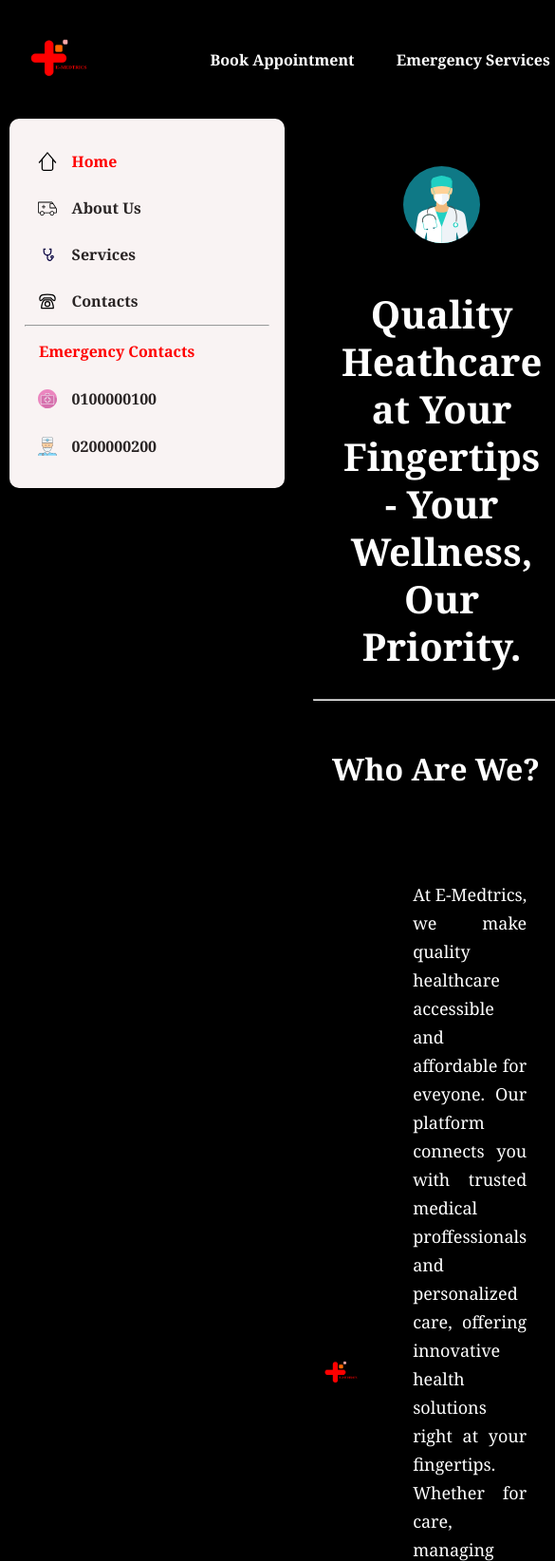
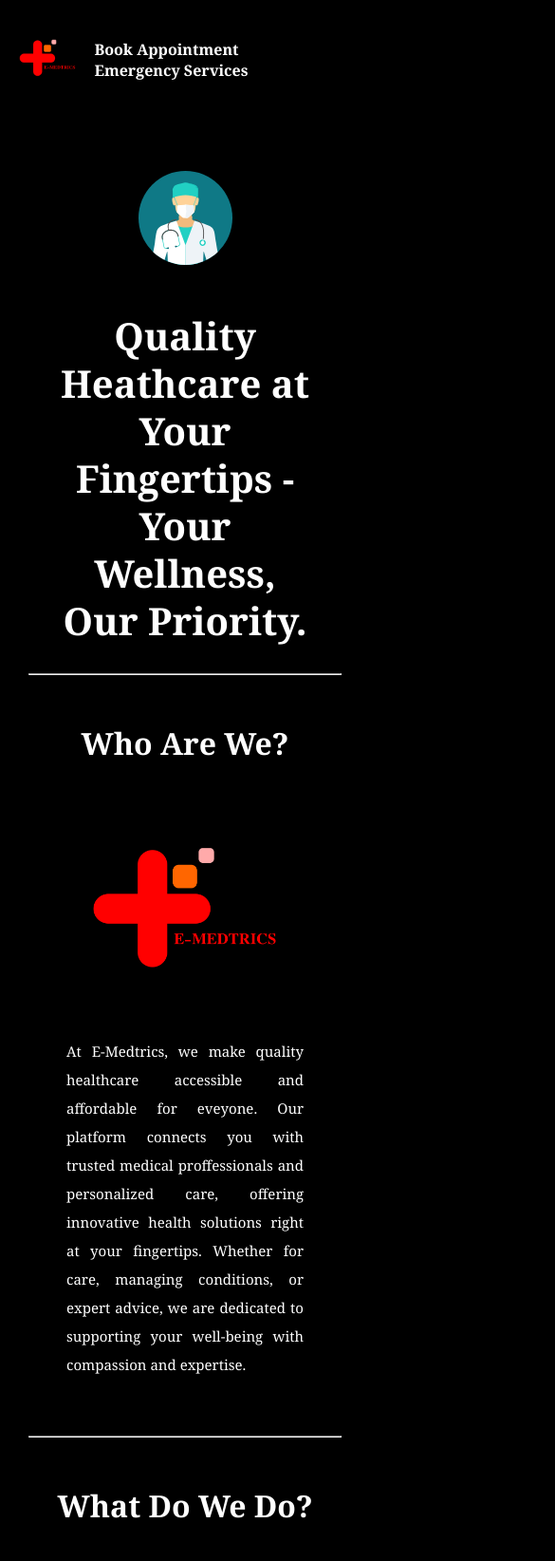
Before and after one commit to anto-kazungu/emedtrics-website, a plain HTML site: page index.html in a window 390 px wide. Shown: the top 1644 px of the page at 95% size, 585 px wide, since content can reach past the window. Drawn offline with Linux system fonts and the light colour scheme.

Commit message:
Added Media Queries for responsiveness

```diff
--- a/index.html
+++ b/index.html
@@ -10,39 +10,39 @@
     </head>
     <body>
         <!-- Navigation Bar -->
-         <header>
-            <a class="logo"><img src="/Assets/emedtricslogo.png" alt=""></a>
-            <nav>
+         <header id="top-page">
+            <a class="logo"><img src="/Assets/emedtricslogo.png" alt="emedtricslogo"></a>
+            <nav id="nav-content">
                 <ul class="nav-links">
-                    <li><a href="">Book Appointment</a></li>
-                    <li><a href="">Emergency Services</a></li>
+                    <li><a href="#">Book Appointment</a></li>
+                    <li><a href="#">Emergency Services</a></li>
                 </ul>
             </nav>
          </header>
 
         <!-- Sidebar -->
-         <aside class="side">
+         <aside class="side" id="side-contact">
             <ul>
                 <li class="active">
-                    <a href="">
+                    <a href="#top-page">
                         <img src="/Assets/home-svgrepo-com (1).svg">
                         <span>Home</span>
                     </a>
                 </li>
                 <li>
-                    <a href="">
+                    <a href="#about-page">
                         <img src="/Assets/hospital-wagon-without-a-siren-svgrepo-com.svg">
                         <span>About Us</span>
                     </a>
                 </li>
                 <li>
-                    <a href="">
+                    <a href="#service-page">
                         <img src="/Assets/stethoscope-svgrepo-com.svg">
                         <span>Services</span>
                     </a>
                 </li>
                 <li>
-                    <a href="">
+                    <a href="#side-contact">
                         <img src="/Assets/telephone-svgrepo-com.svg">
                         <span>Contacts</span>
                     </a>
@@ -87,10 +87,10 @@
             </div>
             <hr style="color: white;">
             <!-- About Us -->
-            <h1 class="section-heading" style="text-align: left;">Who Are We?</h1>
-            <div class="row">
+            <h1 class="section-heading text-left" id="about-page">Who Are We?</h1>
+            <div class="about-content row" >
                 <div class="col about-img">
-                    <img src="/Assets/emedtricslogo.png" alt="">
+                    <img id="about-img" src="/Assets/emedtricslogo.png" alt="">
                 </div>
                 <div class="card col about-text">
                     <p>At E-Medtrics, we make quality healthcare accessible and affordable for eveyone.
@@ -103,8 +103,8 @@
             </div>
             <hr style="color: white;">
             <!-- Services -->
-            <h1 class="section-heading">What Do We Do?</h1>
-            <div class="sevices row">
+            <h1 class="section-heading" id="service-page">What Do We Do?</h1>
+            <div class="sevices row" id="service-page">
                 <div class="service-info col">
                     <img src="/Assets/first-aid-kit-doctor-svgrepo-com.svg" alt="">
                     <p>Emergency Response</p>
@@ -121,7 +121,7 @@
                 </div>
             </div>
             <!-- CTA -->
-            <h1 class="section-heading" style="text-align: left;">Take Charge of Your Health Now!!</h1>
+            <h1 class="section-heading" id="text-left">Take Charge of Your Health Now!!</h1>
             <div class="cta-container">
                 <div class="cta-box">
                     <div class="cta-section row">
--- /dev/null
+++ b/styles/grid.css
@@ -0,0 +1,44 @@
+/* Media queries */
+@media (max-width: 1024px) {
+    .body {
+        display: grid;
+        grid-template-columns: 300px 1fr;
+        grid-template-columns: minmax(0, 1fr) minmax(0, 1fr) minmax(0, 1fr);
+        grid-template-areas:
+        "navbar navbar"
+        "sidebar main"
+        "footer footer";
+
+    }
+    .aside {
+        display: none;
+    }
+}
+
+@media (max-width: 768px) {
+    .body {
+        /* grid-template-columns: 1fr; */
+        display: none;
+    }
+    .aside {
+        display: none;
+    }
+}
+
+@media (max-width: 640px) {
+    body{
+        display: grid;
+        grid-template-columns: minmax(0, 1fr) minmax(0, 1fr);
+        grid-template-areas:
+        "navbar"
+        "main"
+        "footer"
+        "footer";
+    }
+
+    aside{
+        display: none;
+    }
+
+
+}
--- a/styles/styles.css
+++ b/styles/styles.css
@@ -7,7 +7,7 @@
 /* Template using grid */
 
 body {
-    min-height: 100vh;
+    height: 100vh;
     /* background-color: rgb(230, 230, 230); */
     background-color: rgb(0, 0, 0);
     display: grid;
@@ -17,8 +17,24 @@ body {
     "navbar navbar"
     "sidebar main"
     "footer footer";
-    font-family: 'Franklin Gothic Medium', 'Arial Narrow', Arial, sans-serif;
     font-family: Georgia, 'Times New Roman', Times, serif;
+    gap: 5px;
+}
+
+header{
+    grid-area: navbar;
+}
+
+aside{
+    grid-area: sidebar;
+}
+
+main{
+    grid-area: main;
+}
+
+footer{
+    grid-area: footer;
 }
 
 /* Header and Navigation Bar */
@@ -26,7 +42,6 @@ body {
 header{
     top: 0;
     position: sticky;
-    grid-area: navbar;
     display: flex;
     justify-content: space-between;
     align-items: center;
@@ -69,7 +84,6 @@ aside{
     top: 124.06px;
     position: sticky;
     align-self: start;
-    grid-area: sidebar;
     background-color: rgb(249, 243, 243);
     padding: 20px 1em;
     margin-left: 10px;
@@ -223,6 +237,15 @@ aside{
     color: rgb(255, 255, 255);
 }
 
+#text-left{
+    text-align: left;
+}
+
+.about-content{
+    display: flex;
+    flex-wrap: wrap;
+}
+
 .about-img{
     align-items: center;
     justify-content: center;
@@ -250,7 +273,7 @@ aside{
     border-radius: 10px ;
     background-color: rgb(249, 243, 243);
     text-align: center;
-    height: 100px;
+    /* height: 100px; */
     width: 80%;
     padding: 20px;
 }
@@ -283,7 +306,7 @@ aside{
 footer{
     background-color: red;
     height: max-content;
-    width: 100vw;
+    min-width: 100vw;
     padding: 20px 0;
 }
 
@@ -327,3 +350,82 @@ footer{
 .copyright-section>p{
     text-align: center;
 }
+
+/* Media Queries */
+
+@media (max-width: 1024px) {
+    .body {
+        display: grid;
+        grid-template-columns: 300px auto;
+        grid-template-areas:
+        "navbar navbar"
+        "sidebar main"
+        "footer footer";
+
+    }
+}
+
+@media (max-width: 768px) {
+    body {
+        grid-template-columns: 1fr;
+        /* grid-template-rows: auto 1fr auto; */
+        grid-template-areas:
+        "navbar"
+        "main"
+        "sidebar"
+        "footer";
+    }
+
+    main .about-img{
+        flex: inherit;
+    }
+
+    .text-left{
+        text-align: center;
+    }
+
+
+    .section-heading{
+        text-align: center;
+    }
+
+    .about-text{
+        font-size: 15px;
+    }
+
+    .copyright-section{
+        min-width: 100vh;
+    }
+}
+
+@media (max-width: 640px) {
+    body{
+        display: grid;
+        grid-template-columns: 1fr;
+        grid-template-areas:
+        "navbar"
+        "main"
+        "sidebar"
+        "footer";
+    }
+
+    .text-left{
+        text-align: center;
+    }
+
+    main .about-img{
+        flex: inherit;
+    }
+
+    .section-heading{
+        text-align: center;
+    }
+
+    .about-text{
+        font-size: 15px;
+    }
+
+    .copyright-section{
+        min-width: 100vh;
+    }
+}
```
